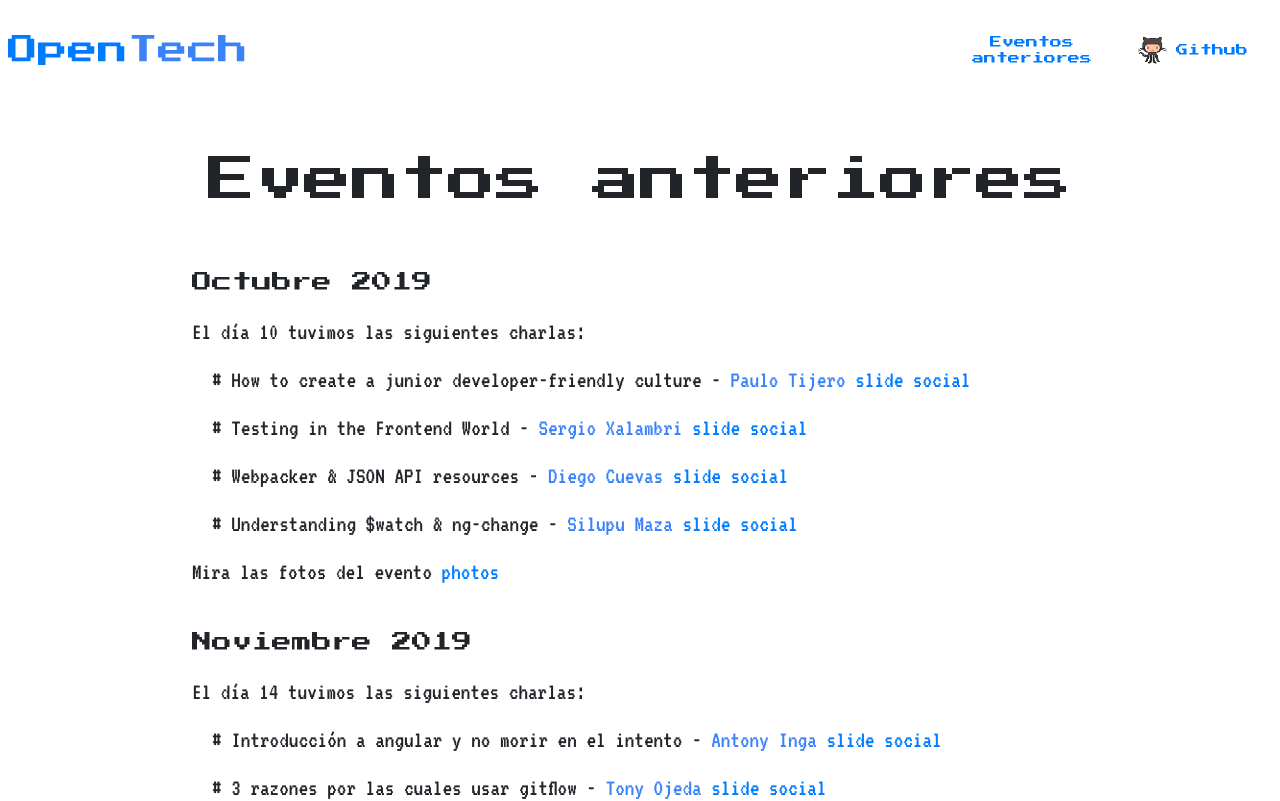
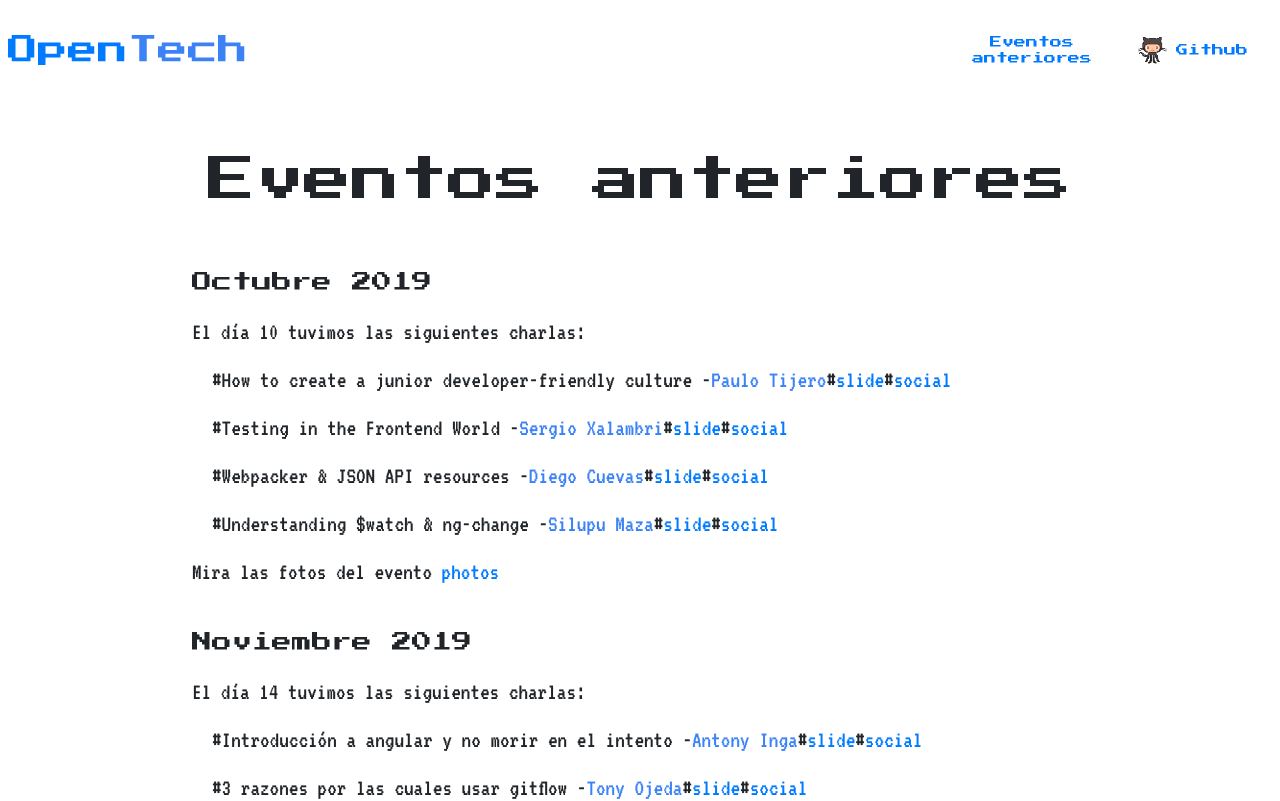
Before and after one commit to opentech-pe/opentech.pe, a Next.js app: page /previous-events in a window 1280 px wide. Shown: the top 801 px of the page. Built offline with nearby package versions, Linux system fonts and the light colour scheme; no server answers.

Commit message:
Modified: callbacks

```diff
--- a/pages/previous-events.js
+++ b/pages/previous-events.js
@@ -3,6 +3,7 @@ import Layout from '../components/layout'
 import Events from '../src/data/events.json'
 
 export default function PreviousEvents() {
+
   return (
     <Layout title="Eventos anteriores| OpenTech">
       <main className="px-3 md:px-48">
@@ -12,27 +13,28 @@ export default function PreviousEvents() {
           </h1>
         </section>
         <section>
-          {
-            Events.map((event) =>{
-              return <div className="mb-10">
+          { Events.map((event,i) => (
+            <div key={`event#${i}`} className="mb-10">
               <h2 className="font-big mb-5 text-xl">{event.date}</h2>
               <p>El día {event.day} tuvimos las siguientes charlas:</p>
               <div className="ml-5">
                 <ul>
                   {
-                      event.talks.map(talk =>{
-                        return <li>
-                          <p>&#35; {talk.title} - <span className="text-blue-500">{talk.speaker}</span>&#32;<a href={talk.slide} target="_blank">slide</a>&#32;<a href={talk.speaker_link} target="_blank">social</a>
+                    event.talks.map((talk, i) => (
+                      <li key={`talk#${i}`}>
+                        <p>#{talk.title} -
+                          <span className="text-blue-500">{talk.speaker}</span>#
+                          <a href={talk.slide} target="_blank">slide</a>#
+                          <a href={talk.speaker_link} target="_blank">social</a>
                         </p>
-                        </li>
-                      })
+                      </li>)
+                    )
                   }
                 </ul>
               </div>
               <p>Mira las fotos del evento <a href={event.photos} target="_blank">photos</a></p>
             </div>
-            })
-          }
+          ))}
         </section>
 
       </main>
```
Lines whose indentation alone changed are shown as unchanged.
